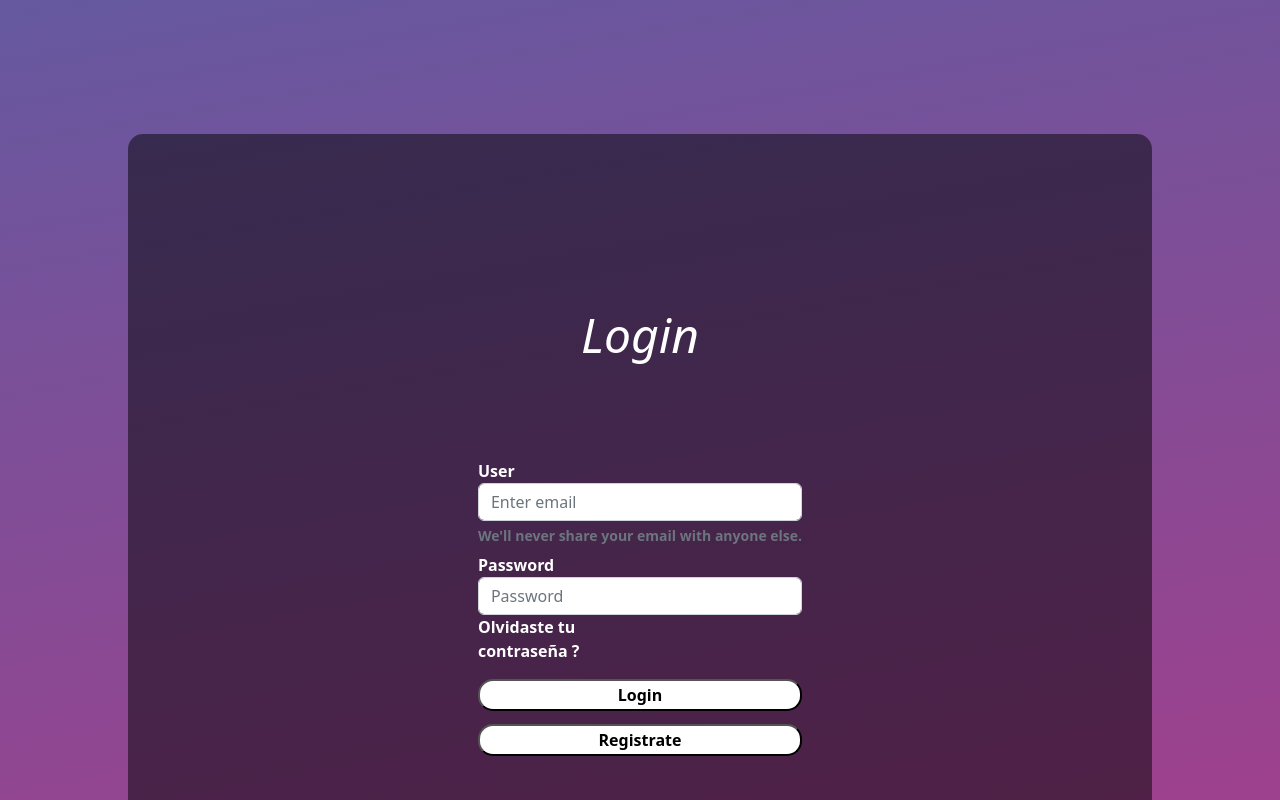
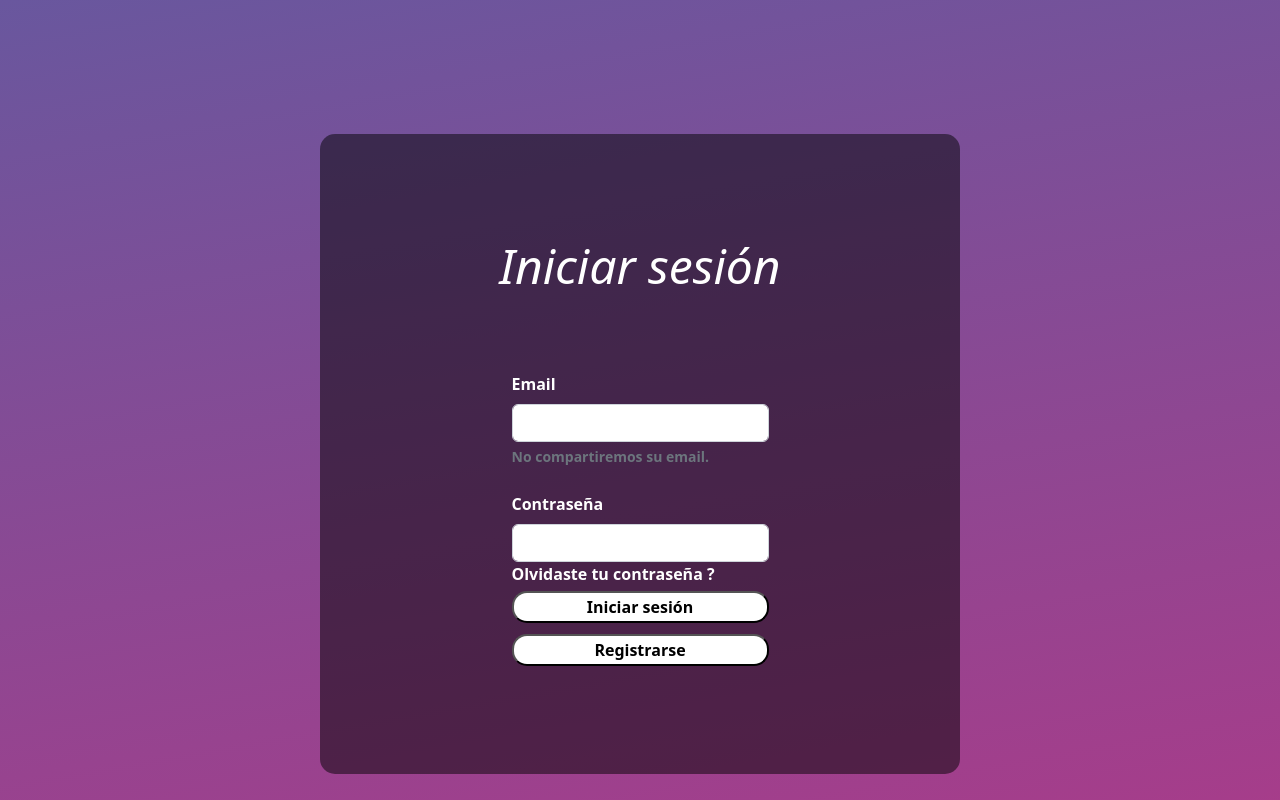
Before and after one commit to Pamela198713/BootcampAr, an Angular app in the folder frontend/: page /login in a window 1280 px wide. Shown: the part 940-1740 px from the top of the page. Built offline with nearby package versions, Linux system fonts and the light colour scheme.

Commit message:
actualizaciónUs44.2

```diff
--- a/frontend/src/app/pages/login/login.component.css
+++ b/frontend/src/app/pages/login/login.component.css
@@ -1,6 +1,6 @@
 .container-login{
     padding: 2% 2%;
-    border: 2px solid grey;
+    border: 2px solid rgb(128, 128, 128);
     border-radius: 15px;
     width: 15%;
     display: flex;
@@ -25,7 +25,7 @@
 
 
 
-.login-form{
+.mb-12{
     display: flex;
     flex-direction: column;
 }
@@ -40,8 +40,8 @@
 
 
 
-.login-form > label{
-    margin-top: 2%;
+.mb-12 > label{
+    margin-top: 10%;
 }
 
 
@@ -56,15 +56,15 @@
 
 
 
-.login-form > input:hover{
-    border: 3px solid rgba(0, 89, 255, 0.807);
+.mb-12 > input:hover{
+    border: 3px solid rgba(33, 101, 228, 0.807);
 }
 
 
 
-.login-form > input:focus{
+.mb-12> input:focus{
     border-color: rgba(0, 89, 255, 0.807);
-    box-shadow: 0 1px 1px rgba(229, 103, 23, 0.075)inset, 0 0 8px rgba(0, 89, 255, 0.807);
+    box-shadow: 0 1px 1px rgba(229, 47, 23, 0.075)inset, 0 0 8px rgba(0, 89, 255, 0.807);
     outline: 0 none;
 }
 
@@ -73,6 +73,7 @@
 .a-login{
     width: 52%;
     margin-bottom: 3%;
+    margin-top: 10%;
     color: white;
     font-weight: bold;
     text-decoration: none;
@@ -130,8 +131,8 @@
     .container-card-login{
         border-radius: 15px;
         margin: 15% auto;
-        width: 80%;
-        height: 50rem;
+        width: 50%;
+        height: 40rem;
         display: flex;
         flex-direction: column;
         justify-content: center;
--- a/frontend/src/app/pages/login/login.component.html
+++ b/frontend/src/app/pages/login/login.component.html
@@ -1,35 +1,38 @@
 <app-layout>
     <main>
         <section class="container-card-login">
-            <h1 class="login-title">Login</h1>
+            <h1 class="login-title">Iniciar sesión</h1>
+
+            <form>
+              <div class="mb-12">
+                <label for="InputEmail" class="form-label">Email</label>
+                <input type="email" class="form-control" id="InputEmail" aria-describedby="emailHelp">
+                <div id="emailHelp" class="form-text">No compartiremos su email.</div>
+              </div>
+              <div class="mb-12">
+                <label for="InputContraseña" class="form-label">Contraseña</label>
+                <input type="password" class="form-control" id="InputContraseña">
+              </div>
+              <a class="a-login" href="">Olvidaste tu contraseña ?</a>
+              <div class="mb-12">
+              <button type="submit" class="btn-login">Iniciar sesión</button>
+            </div>
+            <div class="mb-12">
+                <button type="submit" class="btn-login">Registrarse</button>
+              </div>
+
+        </form>
 
 
-            <form class="login-form" action="">
-                <label for="">User</label>
+        </section>
 
 
-                <input class="form-control" type="email"id="" aria-describedby="emailHelp" placeholder="Enter email" required />
 
 
-                <small id="emailHelp" class="form-text text-muted">We'll never share your email with anyone else.</small>
-
-                <label for="">Password</label>
+    </main>
 
 
-                <input class="form-control" type="password" id="" placeholder="Password" required />
 
-
-                <a class="a-login" href="">Olvidaste tu contraseña ?</a>
-
-
-                <button class="btn-login">Login</button>
-
-
-                <button class="btn-login">Registrate</button>
-            </form>
-        </section>
-
-    </main>
 
     <head>
         <meta charset="UTF-8">
@@ -38,4 +41,4 @@
         <link rel="stylesheet" href="login.component.css">
         <title>Login</title>
     </head>
-</app-layout>
+  </app-layout>
--- a/frontend/src/app/pages/registro/registro.component.html
+++ b/frontend/src/app/pages/registro/registro.component.html
@@ -1,56 +1,27 @@
-<!DOCTYPE html>
-<html lang="en">
-  <head>
-    <meta charset="UTF-8" />
-    <meta http-equiv="X-UA-Compatible" content="IE=edge" />
-    <meta name="viewport" content="width=device-width, initial-scale=1.0" />
-    <link rel="stylesheet" href="./registro.component.css" />
-    <title>Document</title>
-  </head>
-  <body>
-    <main class="cont-main">
-      <section class="cont-register">
-        <h2 class="title-register">Registro</h2>
-        <form class="form" action="">
-          <fieldset class="first-row">
-            <label for="nombre" class="form-label">Nombre</label>
-            <input type="text" class="form-control" id="nombre" placeholder="Ingresa tu nombre">
-          </fieldset>
-          <fieldset>
-            <label for="apellido" class="form-label">Apellido</label>
-            <input type="text" class="form-control" id="apellido" placeholder="Ingresa tu apellido">
-          </fieldset>
-          <fieldset>
-            <label for="email" class="form-label">Correo Electrónico</label>
-            <input type="email" class="form-control" id="email" placeholder="Ingresa tu correo electrónico">
-          </fieldset>
-          <fieldset>
-            <label for="password" class="form-label">Contraseña</label>
-            <input type="password" class="form-control" id="password" placeholder="Ingresa tu contraseña">
-          </fieldset>
-          <fieldset>
-            <label for="celular" class="form-label">Celular</label>
-            <input type="tel" class="form-control" id="celular" placeholder="Ingresa tu número de celular">
-          </fieldset>
-          <fieldset>
-            <label for="direccion" class="form-label">Dirección</label>
-            <input type="text" class="form-control" id="direccion" placeholder="Ingresa tu dirección">
-          </fieldset>
-          <fieldset>
-            <label for="pais" class="form-label">País</label>
-            <input type="text" class="form-control" id="pais" placeholder="Ingresa tu país">
-          </fieldset>
-          <fieldset>
-            <label for="rol" class="form-label">Rol</label>
-                <select class="form-select" id="rol">
-                  <option value="">Selecciona un rol</option>
-                  <option value="estudiante">Estudiante</option>
-                  <option value="profesor">Profesor</option>
-                </select>
-          </fieldset>
-          <button class="btn-register">Registrase</button>
-        </form>
-      </section>
-    </main>
-  </body>
-</html>
+
+<app-layout>
+  <div class="body-Registrarse">
+    <section class="container-registro">
+        <h1 class="title-registro">Registrarse</h1>
+    <div class="mb-12">
+      <label for="inputUsuario" class="form-label">Usuario</label>
+      <input type="usuario" class="form-control" id="inputUsuario" placeholder="Usuario">
+    </div>
+    <div class="mb-12">
+      <label for="inputEmail" class="form-label">Email</label>
+      <input type="email" class="form-control" id="inputEmail" placeholder="Email">
+    </div>
+    <div class="mb-12">
+      <label for="inputContraseña" class="form-label">Contraseña</label>
+      <input type="password" class="form-control" id="inputContraseña" placeholder="Contraseña">
+    </div>
+    <div class="mb-12">
+      <label for="inputContraseña" class="form-label">Confirmar Contraseña</label>
+      <input type="password" class="form-control" id="inputContraseña" placeholder="Confirmar Contraseña">
+    </div>
+    <div class="mb-12">
+      <button type="submit" class="btn btn-primary">Registrarse</button>
+    </div>
+  </section>
+ </div>
+</app-layout>
```
